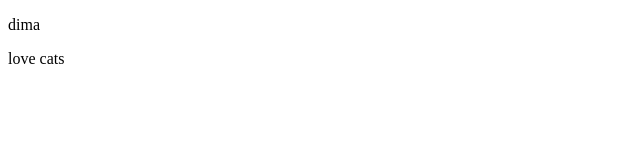
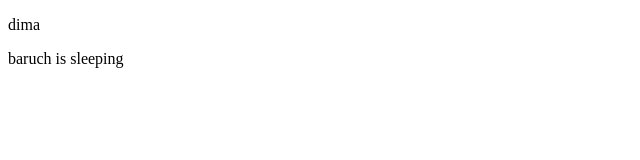
Before and after one commit to asafamir123/army, a plain HTML site: page index.html in a window 1280 px wide. Shown: the full height of the page, 0-640 px from the left. Drawn offline with Linux system fonts and the light colour scheme.

Commit message:
baruch sleep

```diff
--- a/index.html
+++ b/index.html
@@ -8,6 +8,6 @@
 </head>
 <body>
     <p>dima</p>
-    <p>love cats</p>
+    <p>baruch is sleeping</p>
 </body>
 </html>
```
